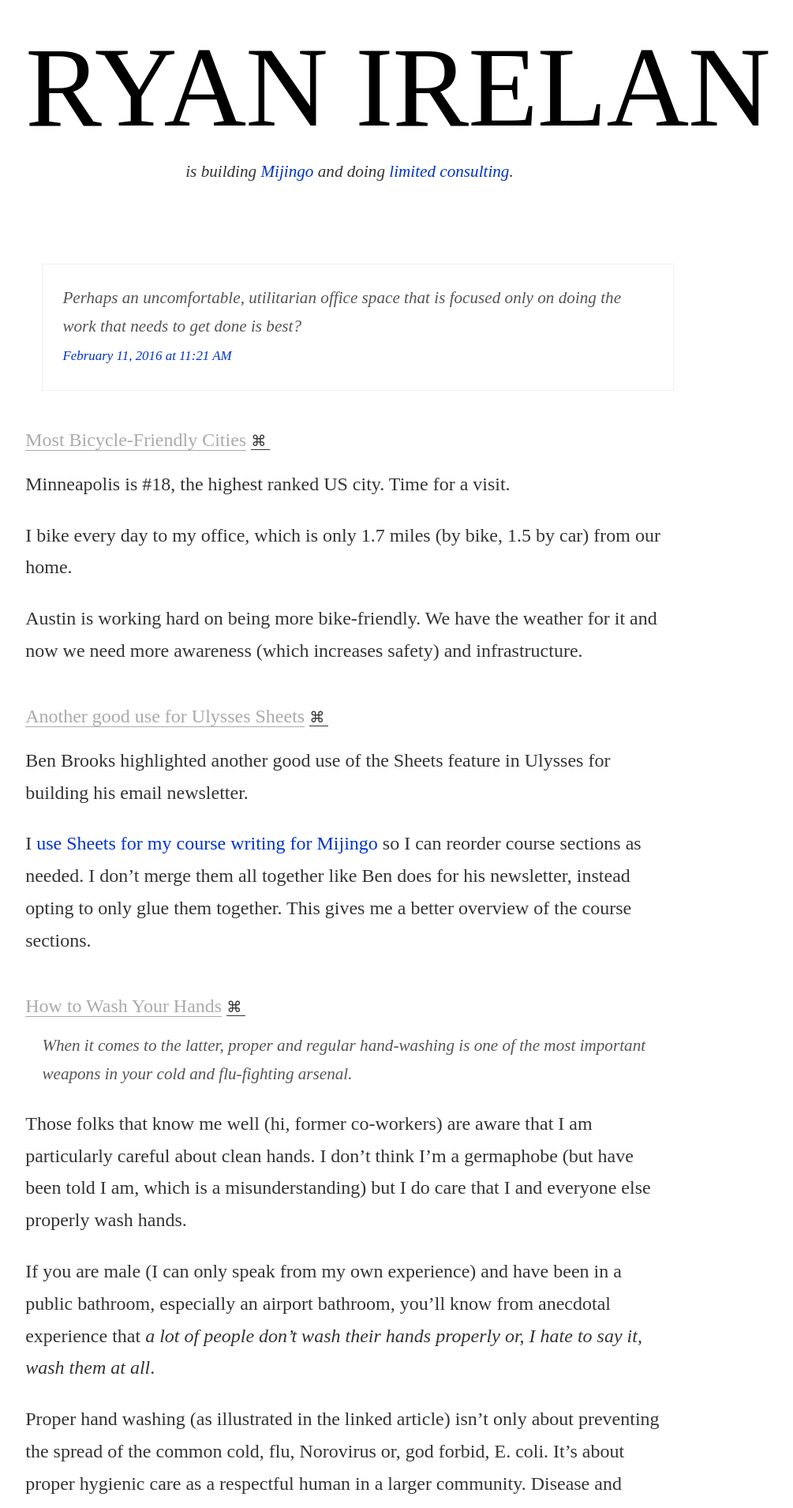
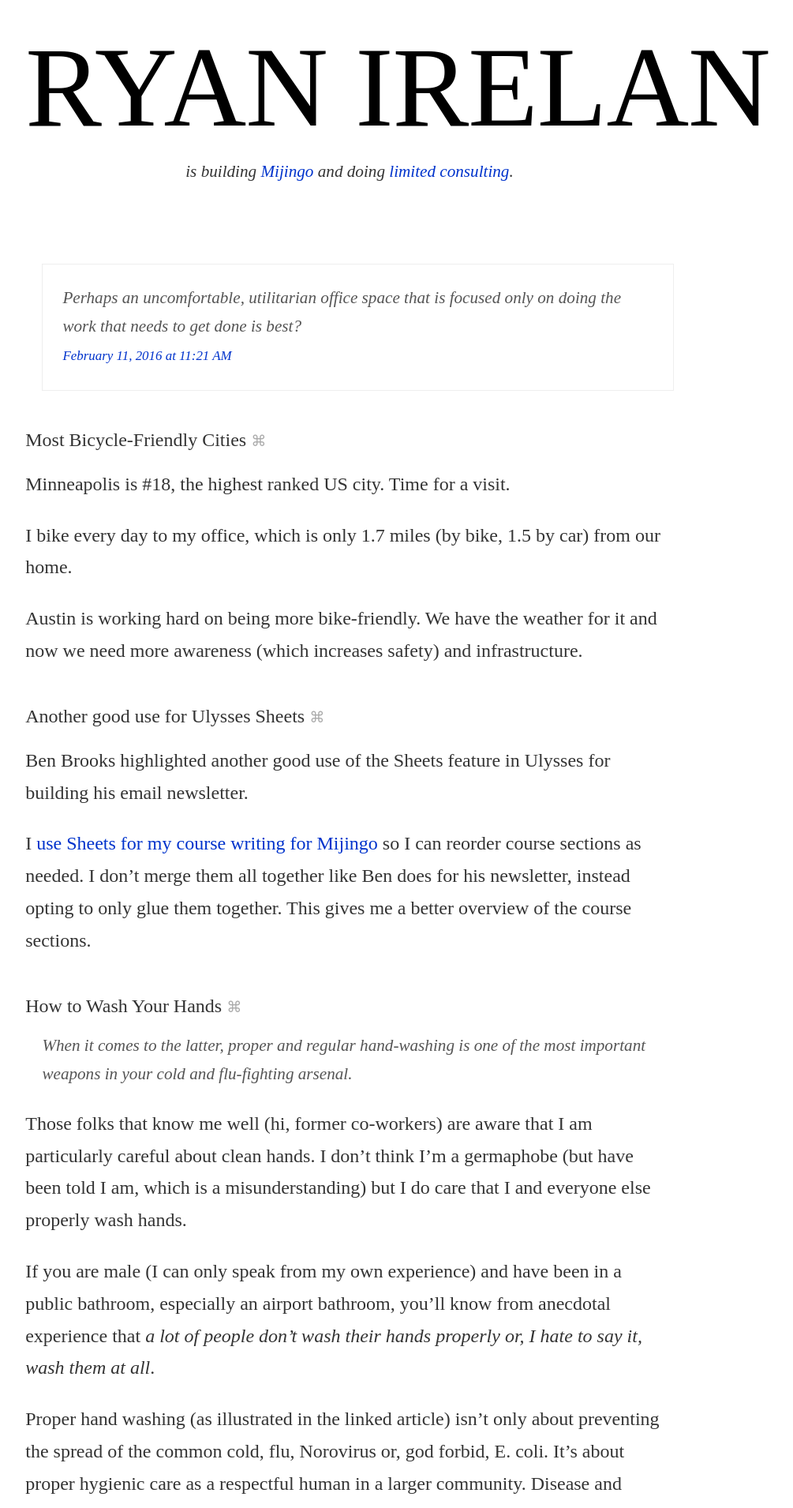
Before and after one commit to ryanirelan/ryanirelan.github.io, a Jekyll site: the page built from index.html, in a window 1280 px wide. Shown: the top 1910 px of the page at 79% size, without its empty margins (197-1202 px from the left). Built offline with Jekyll 4.4.1, drawn with Linux system fonts in a browser that asks for light colours; nearby versions of some CDN libraries; some web fonts are replaced.

Commit message:
Darker linked post titles

```diff
--- a/stylesheets/screen.css
+++ b/stylesheets/screen.css
@@ -281,11 +281,10 @@ ul#archive li em {
   font-size: 1em;
   text-align: left; }
 #content article h2.linked-post a {
-  border-bottom: 1px solid;
-  color: #aaa; }
+  color: #333; }
 #content article h2.linked-post a.linked-permalink {
   font-size: 0.8em;
-  color: #333; }
+  color: #aaa; }
 #content article h2.linked-post a:hover {
   color: #000; }
 
```
